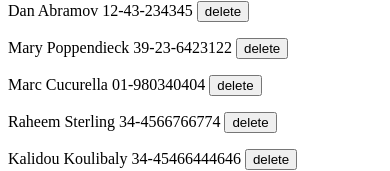
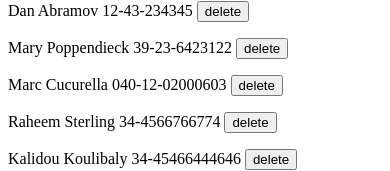
Before and after one commit to daydy225/fullstack-hy2022, a React (Create React App) app in the folder part2/phonebook/: page / in a window 390 px wide. Shown: the part 343-514 px from the top of the page. Built offline with nearby package versions, Linux system fonts and the light colour scheme; data requests are answered from the project's data file.

Commit message:
phonebook step10

```diff
--- a/part2/phonebook/db.json
+++ b/part2/phonebook/db.json
@@ -22,7 +22,7 @@
     },
     {
       "name": "Marc Cucurella",
-      "number": "01-980340404",
+      "number": "040-12-02000603",
       "id": 5
     },
     {
--- a/part2/phonebook/src/App.js
+++ b/part2/phonebook/src/App.js
@@ -3,13 +3,12 @@ import PersonForm from './components/PersonForm'
 import Persons from './components/Persons'
 import phonebookService from './service/phonebookService'
 import { useState, useEffect } from 'react'
-import axios from 'axios'
 
 const App = () => {
   const [persons, setPersons] = useState([])
 
   useEffect(() => {
-    phonebookService.getAllNumbers().then(allNulbers => setPersons(allNulbers))
+    phonebookService.getAllNumbers().then(allNumbers => setPersons(allNumbers))
   }, [])
 
   const [newName, setNewName] = useState('')
@@ -23,23 +22,22 @@ const App = () => {
     let personNumber = newPerson.map(person => person.number)
 
     if (!personName.includes(newName) && !personNumber.includes(newNumber)) {
-      if (newName !== '' && newNumber !== '') {
-        let newPersonObj = {
-          name: newName,
-          number: newNumber,
-          id: newPerson.length + 1,
-        }
-        phonebookService
-          .addNewNumber(newPersonObj)
-          .then(numberAdded => {
-            setPersons(newPerson.concat(numberAdded))
-          })
-          .catch(error => alert(`error message: ${error.message}`))
+      if (newName !== '') {
+        addNewNumber(newPerson)
       } else {
         alert(`All fields are required`)
       }
     } else {
-      alert(`${newName} is already added to phonebook`)
+      if (newName === '')
+        return alert(`name should be added first to phonebook`)
+
+      if (
+        window.confirm(
+          `${newName} is already added to phonebook, replace the old with a new one ?`
+        )
+      ) {
+        updateNumber()
+      }
     }
   }
 
@@ -48,6 +46,37 @@ const App = () => {
   const handleNumberChange = event => setNewNumber(event.target.value)
   const handleFilterText = event => setFilterText(event.target.value)
 
+  const addNewNumber = newPerson => {
+    let newPersonObj = {
+      name: newName,
+      number: newNumber,
+      id: newPerson.length + 1,
+    }
+    phonebookService
+      .addNewNumber(newPersonObj)
+      .then(numberAdded => {
+        setPersons(newPerson.concat(numberAdded))
+      })
+      .catch(error => alert(`error message: ${error.message}`))
+  }
+
+  const updateNumber = () => {
+    let personsNumbers = [...persons]
+
+    const personNumToChange = personsNumbers.find(
+      person => person.name === newName
+    )
+    const { id } = personNumToChange
+    const changedNumber = { ...personNumToChange, number: newNumber }
+    phonebookService
+      .updateNumber(id, changedNumber)
+      .then(updatedNumber => {
+        const indexOfNum = personsNumbers.indexOf(personNumToChange)
+        personsNumbers.splice(indexOfNum, 1, updatedNumber)
+        setPersons(personsNumbers)
+      })
+      .catch(error => alert(`error message: ${error.message}`))
+  }
   const deleteNumberOf = id => {
     let numberToDelete = persons.find(num => num.id === id)
     let { name } = numberToDelete
--- a/part2/phonebook/src/service/phonebookService.js
+++ b/part2/phonebook/src/service/phonebookService.js
@@ -11,6 +11,11 @@ const addNewNumber = newPersonObj => {
   return request.then(response => response.data)
 }
 
+const updateNumber = (id, changedNumber) => {
+  const request = axios.put(`${baseUrl}/${id}`, changedNumber)
+  return request.then(response => response.data)
+}
+
 const deleteNumber = id => {
   const request = axios.delete(`${baseUrl}/${id}`)
   return request
@@ -20,6 +25,7 @@ const phonebookService = {
   getAllNumbers,
   addNewNumber,
   deleteNumber,
+  updateNumber,
 }
 
 export default phonebookService
```
Also changed, not shown: 2 other files (tests, documents, lock files or other folders).
